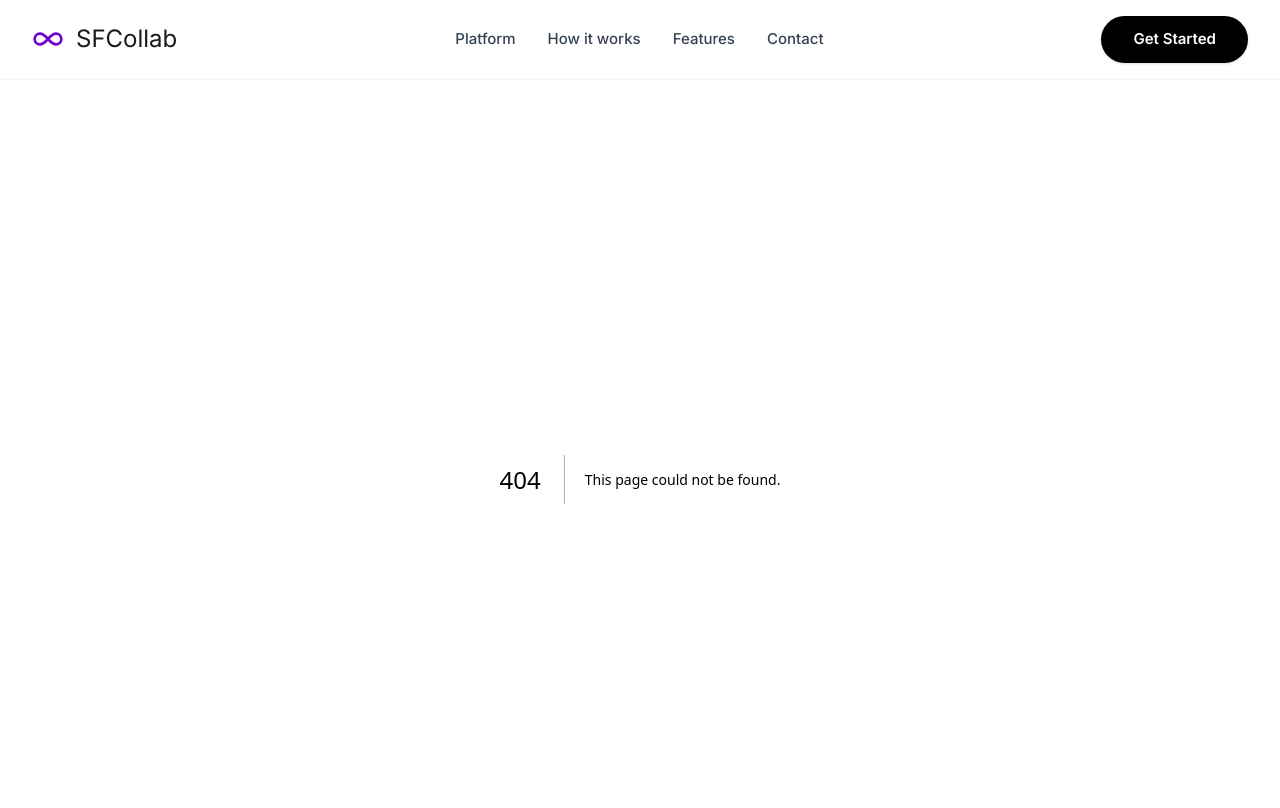
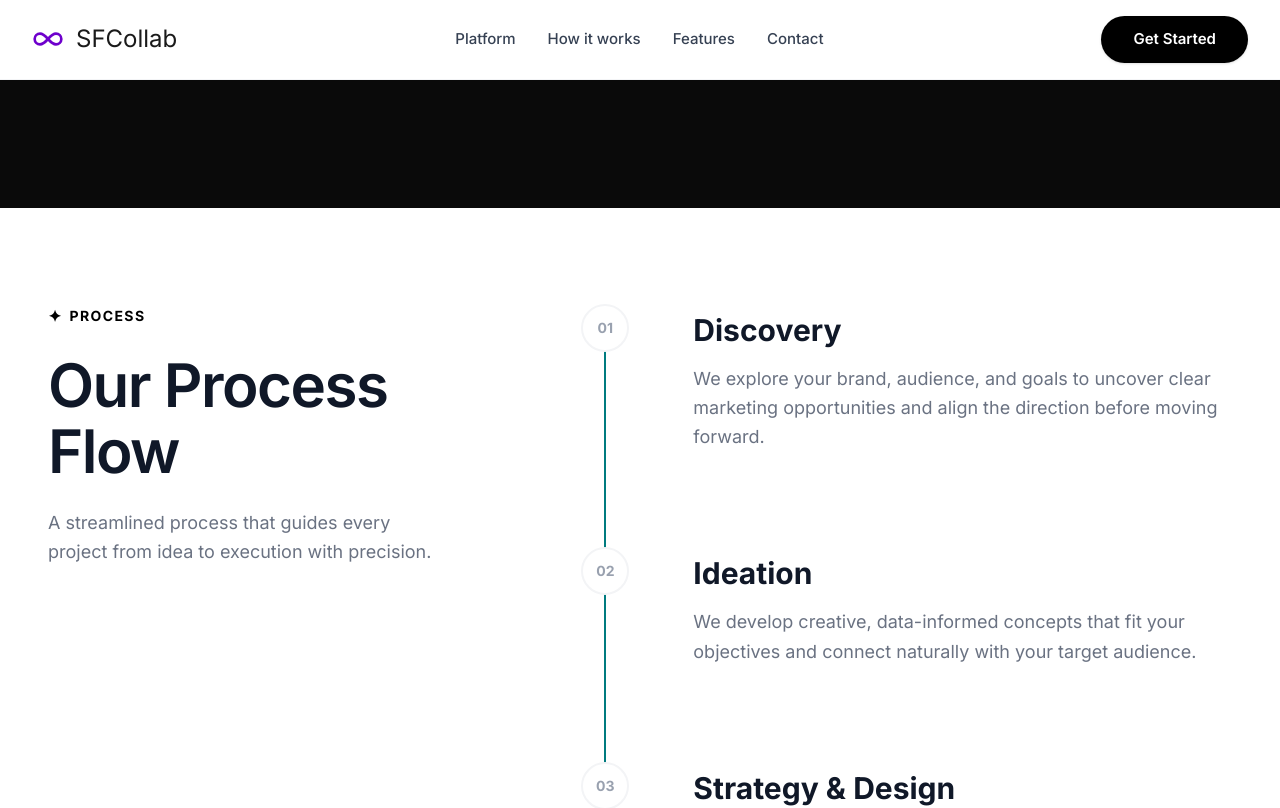
Before and after one commit to StephenOnyeka/SFCollab-UI, a Next.js app: page /how-it-works in a window 1280 px wide. Before the commit this address had no page. Shown: the top 808 px of the page. Built offline with nearby package versions, Linux system fonts and the light colour scheme.

Commit message:
created the how it works page

```diff
--- /dev/null
+++ b/app/how-it-works/page.tsx
@@ -0,0 +1,16 @@
+import React from "react";
+import ProcessFlow from "@/components/ProcessFlow";
+import ProcessDetails from "@/components/ProcessDetails";
+import Footer from "@/components/Footer";
+
+export default function HowItWorksPage() {
+  return (
+    <main className="flex flex-col min-h-screen">
+      <div className="pt-24 md:pt-32">
+        <ProcessFlow />
+        <ProcessDetails />
+      </div>
+      <Footer />
+    </main>
+  );
+}
--- a/components/BuilderReputation.tsx
+++ b/components/BuilderReputation.tsx
@@ -54,7 +54,7 @@ export default function BuilderReputation() {
               <h2 className="text-[42px] md:text-[60px] font-normal text-[#1A1A1A] leading-tight tracking-tighter">
                 Execution builds <span className="italic text-gray-400">reputation.</span>
               </h2>
-              <p className="text-lg text-gray-500 leading-relaxed">
+              <p className="text-base text-gray-500 leading-relaxed">
                 We've replaced social clout with verifiable data. SF profiles represent a history of finished work, peer-reviewed execution, and milestone consistency.
               </p>
             </div>
--- a/components/EarlyTraction.tsx
+++ b/components/EarlyTraction.tsx
@@ -41,7 +41,7 @@ export default function EarlyTraction() {
             <h2 className="text-[42px] md:text-[56px] font-normal leading-[1.1] tracking-tighter text-[#1A1A1A]">
                 The ecosystem is <br /> <span className="text-gray-400 italic">already forming.</span>
             </h2>
-            <p className="text-lg text-gray-500 max-w-lg leading-relaxed">
+            <p className="text-base text-gray-500 max-w-lg leading-relaxed">
                 SFCollab is more than a platform—it's infrastructure for the next generation of builders. We're seeing organic team formation happen at record speeds.
             </p>
 
--- a/components/Hero.tsx
+++ b/components/Hero.tsx
@@ -45,7 +45,7 @@ export default function Hero() {
           </h1>
 
           {/* Description */}
-          <p className="text-sm text-gray-600 max-w-lg">
+          <p className="text-base text-gray-600 max-w-lg">
             Collaboration without friction The real-time canvas where distributed teams build, think, and create in sync.
           </p>
 
--- a/components/Navbar.tsx
+++ b/components/Navbar.tsx
@@ -18,7 +18,7 @@ export default function Navbar() {
         <div className="hidden md:flex items-center space-x-8">
           {/* <Link href="/" className="text-[15px] font-medium text-gray-700 hover:text-black transition-colors">Home</Link> */}
           <Link href="/about" className="text-[15px] font-medium text-gray-700 hover:text-black transition-colors">Platform</Link>
-          <Link href="/about" className="text-[15px] font-medium text-gray-700 hover:text-black transition-colors">How it works</Link>
+          <Link href="/how-it-works" className="text-[15px] font-medium text-gray-700 hover:text-black transition-colors">How it works</Link>
           <Link href="/pricing" className="text-[15px] font-medium text-gray-700 hover:text-black transition-colors">Features</Link>
           <Link href="/project" className="text-[15px] font-medium text-gray-700 hover:text-black transition-colors">Contact</Link>
           {/* <div className="flex items-center gap-1 cursor-pointer group">
--- a/components/Problem.tsx
+++ b/components/Problem.tsx
@@ -43,7 +43,7 @@ export default function Problem() {
               The process of starting is fundamentally <span className="text-white/40 italic">broken.</span>
             </h2>
             {/* <p className="text-lg text-white/50 max-w-md leading-relaxed"> */}
-            <p className="text-sm text-white/50 max-w-md leading-relaxed">
+            <p className="text-base text-white/50 max-w-md leading-relaxed">
               We've identified a critical gap in the venture lifecycle: <strong>Capital & Talent Inefficiency.</strong> Currently, starting a project depends more on luck than on skill alignment.
             </p>
 
--- /dev/null
+++ b/components/ProcessDetails.tsx
@@ -0,0 +1,91 @@
+"use client";
+
+import React from "react";
+import Image from "next/image";
+import { motion } from "framer-motion";
+
+const ProcessDetails = () => {
+  return (
+    <div className="bg-white">
+
+      {/* Overview & Challenge Section */}
+      <section className="py-24 border-t border-gray-100">
+        <div className="container mx-auto px-4 md:px-8 lg:px-12">
+          <div className="max-w-4xl mx-auto space-y-24">
+
+            {/* Overview */}
+            <div className="grid grid-cols-1 md:grid-cols-12 gap-8 md:gap-12">
+              <div className="md:col-span-4">
+                <h2 className="text-3xl font-bold text-gray-900">Overview</h2>
+              </div>
+              <div className="md:col-span-8">
+                <p className="text-lg text-gray-600 leading-relaxed italic">
+                  At SFCollab, we focus on creating simple yet effective digital experiences tailored for individuals and small businesses. Our workflow is supported by reliable tools and technologies that keep communication smooth and productivity high. We use project management platforms like Trello to organize tasks and timelines, while Zoom or Google Meet ensures effortless virtual collaboration. For shared documents and real-time editing, we rely on tools such as Google Docs or Office Online, helping every project stay aligned from start to finish.
+                </p>
+              </div>
+            </div>
+
+            {/* The Challenge */}
+            <div className="grid grid-cols-1 md:grid-cols-12 gap-8 md:gap-12">
+              <div className="md:col-span-4">
+                <h2 className="text-3xl font-bold text-gray-900">The Challenge</h2>
+              </div>
+              <div className="md:col-span-8">
+                <div className="space-y-6">
+                  <p className="text-lg text-gray-600 leading-relaxed">
+                    This project required building a clean, functional website using a pre-designed template—perfect for clients who need a straightforward online presence without complex customization. The structure typically includes 5-10 pages, focusing on clarity, usability, and essential branding.
+                  </p>
+                  <p className="text-lg text-gray-600 leading-relaxed">
+                    To keep the process efficient, we used Trello for tracking progress, online meeting tools for discussions, and collaborative editing platforms to maintain consistency across all content and design elements.
+                  </p>
+                </div>
+              </div>
+            </div>
+
+          </div>
+        </div>
+      </section>
+
+      {/* Result Section */}
+      <section className="py-24 bg-gray-50/30">
+        <div className="container mx-auto px-4 md:px-8 lg:px-12">
+          <div className="max-w-5xl mx-auto">
+
+            {/* Result Image */}
+            <motion.div
+              initial={{ opacity: 0, y: 30 }}
+              whileInView={{ opacity: 1, y: 0 }}
+              viewport={{ once: true }}
+              className="relative aspect-video w-full rounded-3xl overflow-hidden mb-16 shadow-lg"
+            >
+              <Image
+                src="https://images.unsplash.com/photo-1522071823991-b1ae5e6a3028?q=80&w=2070&auto=format&fit=crop"
+                alt="Strategy session"
+                fill
+                className="object-cover"
+              />
+            </motion.div>
+
+            {/* Result Content */}
+            <div className="max-w-4xl mx-auto">
+              <div className="grid grid-cols-1 md:grid-cols-12 gap-8 md:gap-12">
+                <div className="md:col-span-4">
+                  <h2 className="text-3xl font-bold text-gray-900">Result</h2>
+                </div>
+                <div className="md:col-span-8">
+                  <p className="text-lg text-gray-600 leading-relaxed">
+                    The final outcome delivered a smooth, minimal, and fully responsive website that meets the needs of small businesses or individuals wanting a strong digital presence. Throughout the process, we utilized Trello for organization, video conferencing tools for seamless communication, and collaborative document platforms to ensure accuracy and alignment across all project details. The result is a streamlined website built with clarity, reliability, and efficiency at its core.
+                  </p>
+                </div>
+              </div>
+            </div>
+
+          </div>
+        </div>
+      </section>
+
+    </div>
+  );
+};
+
+export default ProcessDetails;
--- /dev/null
+++ b/components/ProcessFlow.tsx
@@ -0,0 +1,103 @@
+"use client";
+
+import React, { useRef } from "react";
+import { motion, useScroll, useTransform } from "framer-motion";
+
+const steps = [
+  {
+    number: "01",
+    title: "Discovery",
+    description: "We explore your brand, audience, and goals to uncover clear marketing opportunities and align the direction before moving forward.",
+  },
+  {
+    number: "02",
+    title: "Ideation",
+    description: "We develop creative, data-informed concepts that fit your objectives and connect naturally with your target audience.",
+  },
+  {
+    number: "03",
+    title: "Strategy & Design",
+    description: "We turn ideas into a focused marketing plan and craft visuals, content, and assets that communicate your message with clarity.",
+  },
+  {
+    number: "04",
+    title: "Evaluation",
+    description: "We track performance, analyze results, and refine your campaigns to ensure continuous improvement and stronger outcomes.",
+  },
+];
+
+const ProcessFlow = () => {
+  const containerRef = useRef<HTMLDivElement>(null);
+  const { scrollYProgress } = useScroll({
+    target: containerRef,
+    offset: ["start center", "end center"],
+  });
+
+  const lineHeight = useTransform(scrollYProgress, [0, 1], ["0%", "100%"]);
+
+  return (
+    <section className="py-24 bg-white" ref={containerRef}>
+      <div className="container mx-auto px-4 md:px-8 lg:px-12">
+        <div className="grid grid-cols-1 lg:grid-cols-12 gap-12 lg:gap-24">
+
+          {/* Left Column: Title and Badge */}
+          <div className="lg:col-span-5 flex flex-col items-start lg:sticky lg:top-32 h-fit">
+            <div className="flex items-center gap-2 mb-6">
+              <span className="text-black font-bold">✦</span>
+              <span className="text-sm font-bold tracking-widest uppercase text-black">Process</span>
+            </div>
+
+            <h2 className="text-5xl md:text-6xl font-semibold text-gray-900 leading-[1.1] tracking-tight mb-6">
+              Our Process <br /> Flow
+            </h2>
+
+            <p className="text-lg text-gray-500 max-w-sm leading-relaxed">
+              A streamlined process that guides every project from idea to execution with precision.
+            </p>
+          </div>
+
+          {/* Right Column: Timeline and Steps */}
+          <div className="lg:col-span-7 relative">
+
+            {/* Vertical Line Container */}
+            <div className="absolute left-[23px] top-6 bottom-6 w-[2px] bg-gray-100 hidden md:block">
+              {/* Animated Progress Line */}
+              <motion.div
+                style={{ height: lineHeight, scaleY: 1 }}
+                className="w-full bg-[#007b7f] origin-top"
+              />
+            </div>
+
+            <div className="space-y-24 relative">
+              {steps.map((step, index) => (
+                <div key={index} className="flex gap-8 md:gap-16">
+
+                  {/* Step Number Circle */}
+                  <div className="relative z-10 shrink-0">
+                    <div className="w-12 h-12 rounded-full border-2 border-gray-100 bg-white flex items-center justify-center text-sm font-bold text-gray-400">
+                      {step.number}
+                    </div>
+                  </div>
+
+                  {/* Step Content */}
+                  <div className="flex flex-col gap-4 pt-2">
+                    <h3 className="text-3xl font-bold text-gray-900">
+                      {step.title}
+                    </h3>
+                    <p className="text-lg text-gray-500 max-w-xl leading-relaxed">
+                      {step.description}
+                    </p>
+                  </div>
+
+                </div>
+              ))}
+            </div>
+          </div>
+
+        </div>
+      </div>
+    </section>
+  );
+};
+
+export default ProcessFlow;
```
Also changed, not shown: components/FAQ.tsx (+0 -9 lines).
